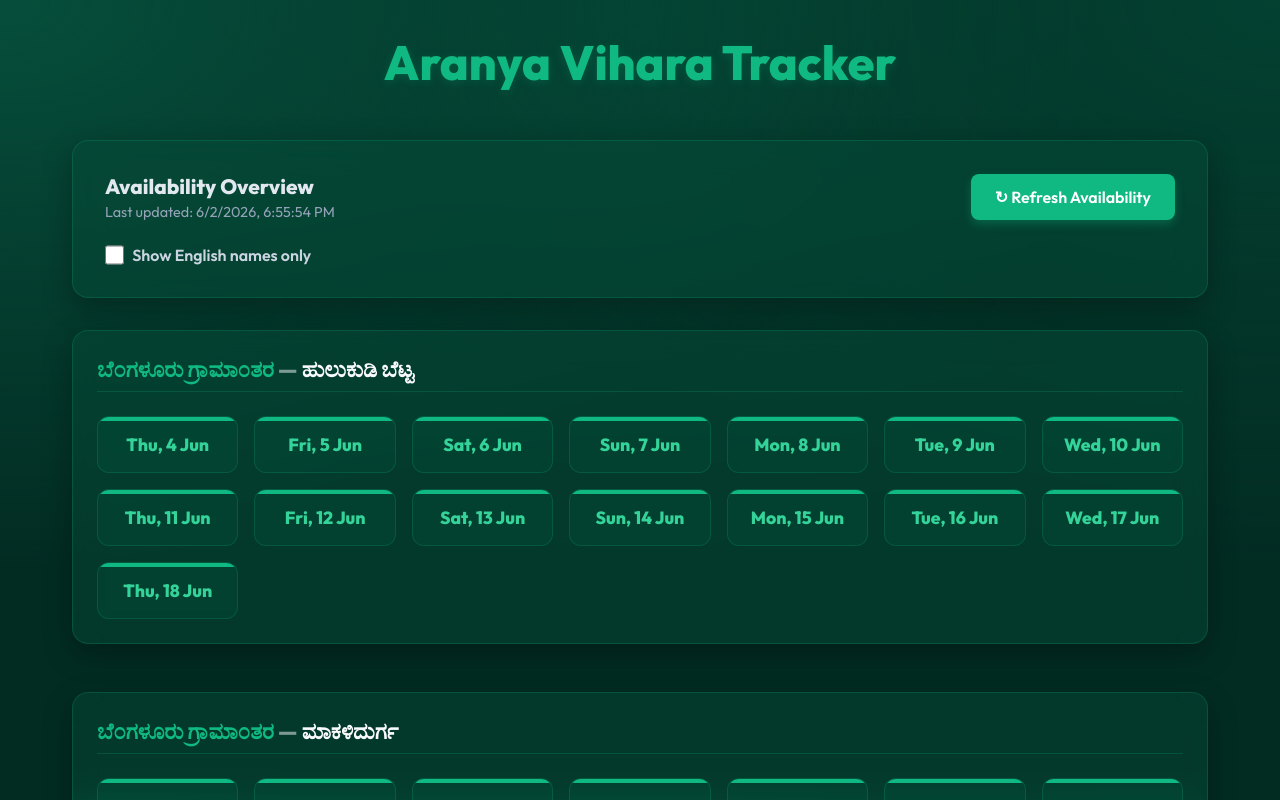
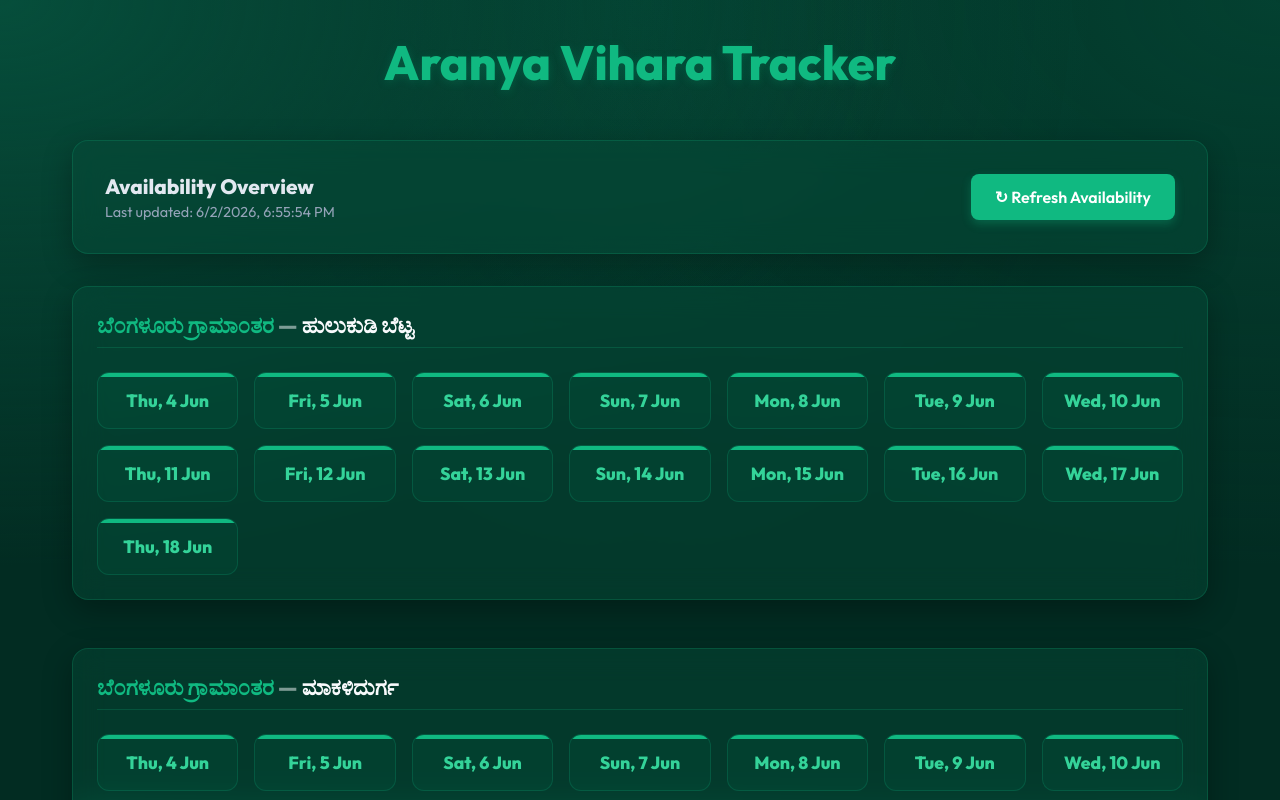
Before and after one commit to hegdekartik/trek-tracker-ka, a Next.js app: page / in a window 1280 px wide. Shown: the top 800 px of the page. Built offline with nearby package versions, Linux system fonts and the light colour scheme.

Commit message:
UI Updates: Remove English names only checkbox

```diff
--- a/src/app/page.tsx
+++ b/src/app/page.tsx
@@ -10,7 +10,6 @@ export default function Home() {
   const [lastUpdated, setLastUpdated] = useState<string | null>(null);
   const [loadingSync, setLoadingSync] = useState(false);
   const [loadingInitial, setLoadingInitial] = useState(true);
-  const [englishOnly, setEnglishOnly] = useState(false);
 
   useEffect(() => {
     fetchCache();
@@ -81,19 +80,6 @@ export default function Home() {
             ) : '↻ Refresh Availability'}
           </button>
         </div>
-
-        <div style={{ display: 'flex', alignItems: 'center', gap: '0.5rem' }}>
-          <input
-            type="checkbox"
-            id="englishOnly"
-            checked={englishOnly}
-            onChange={(e) => setEnglishOnly(e.target.checked)}
-            style={{ width: '1.2rem', height: '1.2rem', accentColor: 'var(--accent-color)', cursor: 'pointer' }}
-          />
-          <label htmlFor="englishOnly" style={{ fontSize: '1rem', color: '#cbd5e1', cursor: 'pointer', margin: 0 }}>
-            Show English names only
-          </label>
-        </div>
       </div>
 
       {loadingInitial ? (
@@ -108,16 +94,10 @@ export default function Home() {
       ) : (
         <div style={{ display: 'flex', flexDirection: 'column', gap: '3rem' }}>
           {cachedItems.map((item, idx) => {
-            const formatName = (text: string) => {
-              if (!englishOnly) return text;
-              const englishText = text.replace(/[\u0C80-\u0CFF]/g, '').replace(/[-\(\)]/g, ' ').replace(/\s+/g, ' ').trim();
-              return englishText || text; // fallback if stripping removes everything
-            };
-
             return (
               <div key={idx} className="glass-panel" style={{ padding: '1.5rem', marginBottom: 0 }}>
                 <h3 style={{ fontSize: '1.4rem', borderBottom: '1px solid var(--glass-border)', paddingBottom: '0.5rem', marginBottom: '1.5rem', color: '#f8fafc' }}>
-                  <span style={{ color: 'var(--accent-color)', fontWeight: 800 }}>{formatName(item.district.text)}</span> <span style={{ opacity: 0.5 }}>&mdash;</span> {formatName(item.trek.text)}
+                  <span style={{ color: 'var(--accent-color)', fontWeight: 800 }}>{item.district.text}</span> <span style={{ opacity: 0.5 }}>&mdash;</span> {item.trek.text}
                 </h3>
 
                 {(() => {
```
